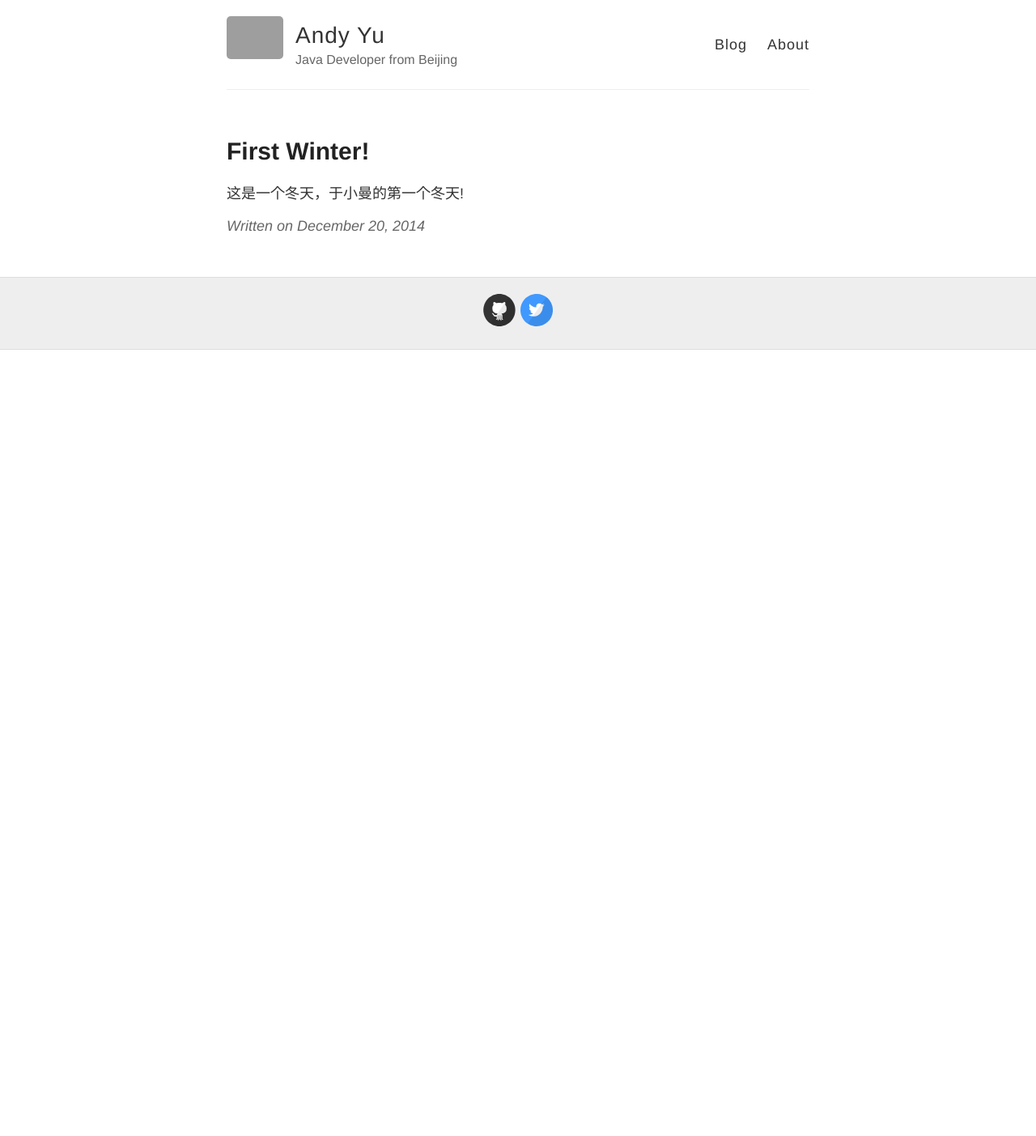
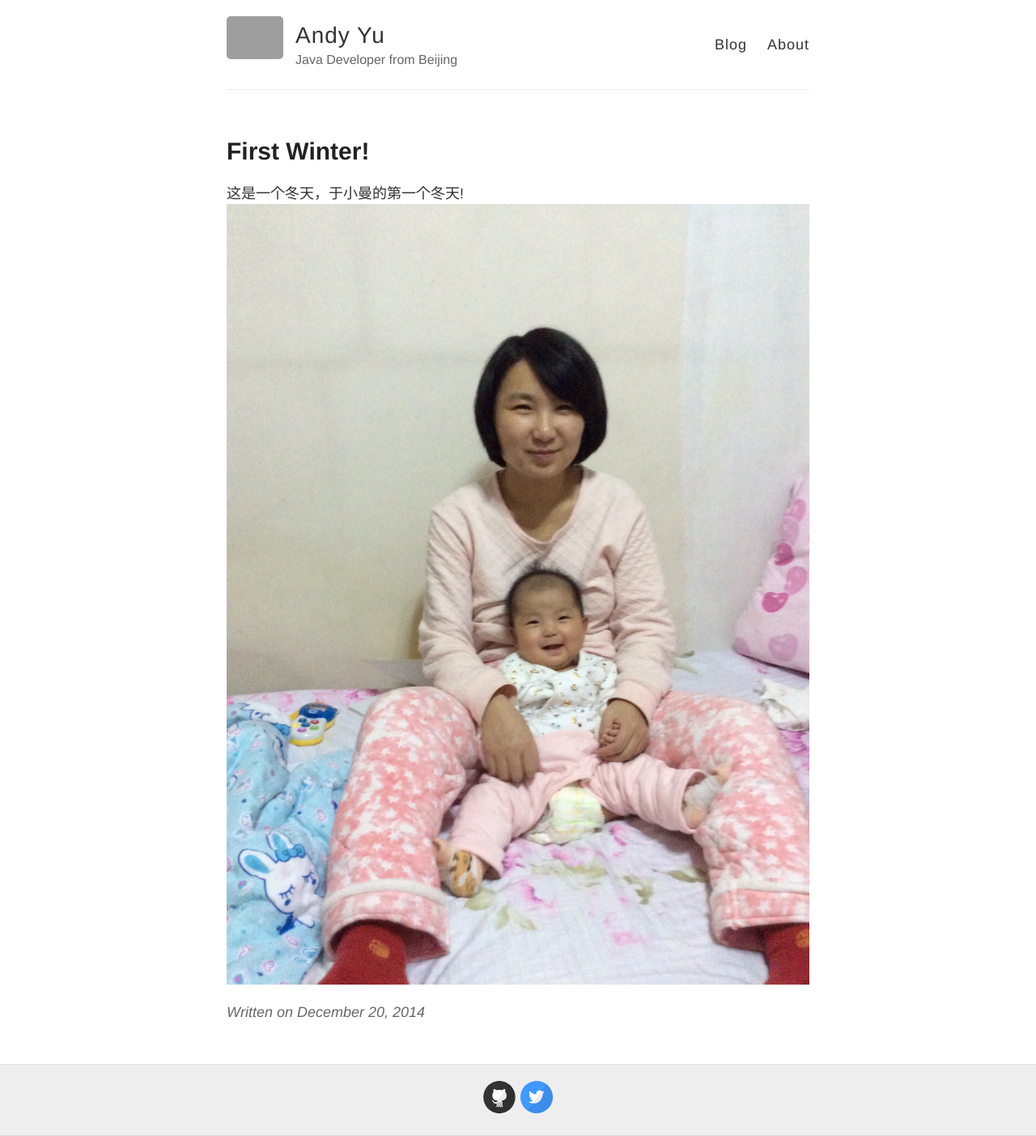
Before and after one commit to beipiao/ukouryou.github.io, a Jekyll site: the page built from _posts/2014-12-20-First-Winter.md, in a window 1280 px wide. Shown: the whole page at 81% size. Built offline with Jekyll 4.4.1, drawn with Linux system fonts in a browser that asks for light colours; Markdown is read by kramdown in place of the engine named in the settings; before the commit the page ends 900 px from its top, so only the background shows below that; grey boxes are pictures that could not be loaded.

Commit message:
add a image of xiaoman

```diff
--- a/_posts/2014-12-20-First-Winter.md
+++ b/_posts/2014-12-20-First-Winter.md
@@ -4,3 +4,4 @@ title: First Winter!
 ---
 
 这是一个冬天，于小曼的第一个冬天!
+![_config.yml]({{site.baseurl}}/images/xm/2014-12-20-xm.JPG)
```
Also changed, not shown: images/xm/2014-12-20-xm.JPG (added).
